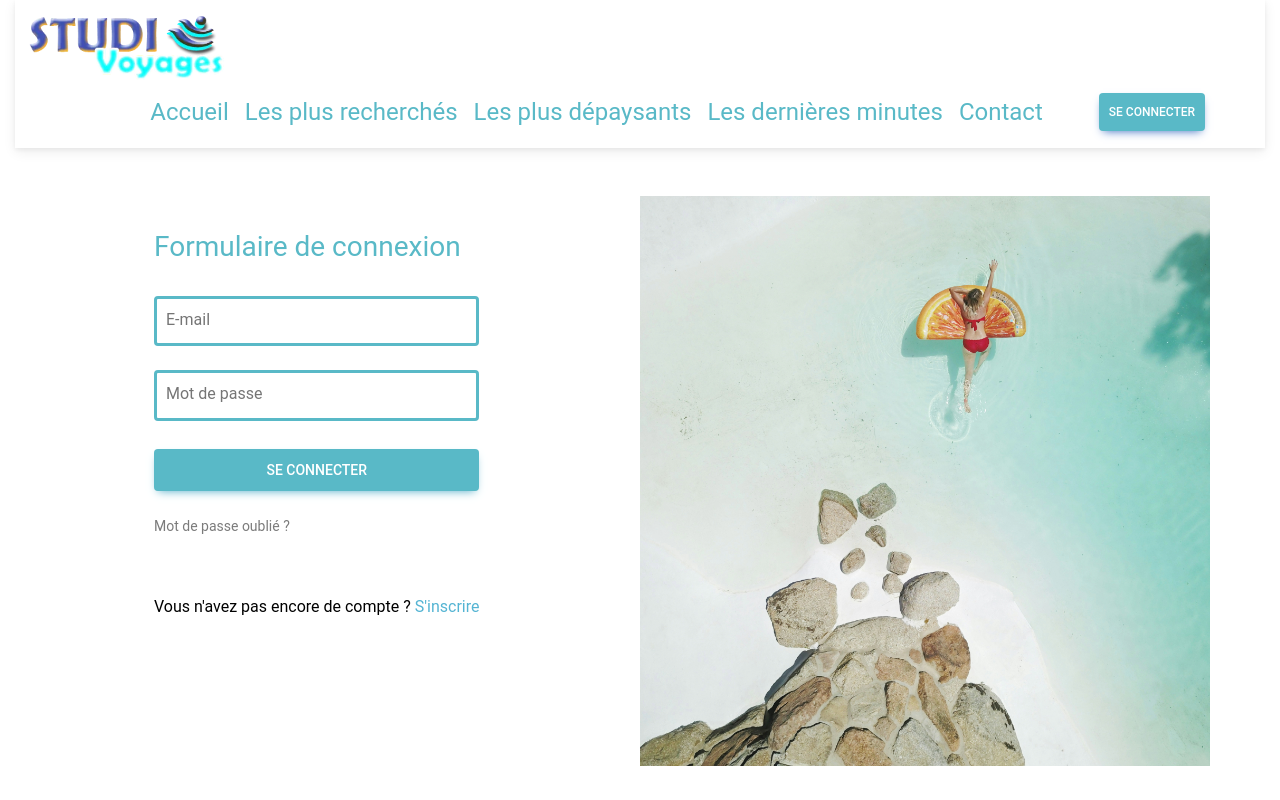
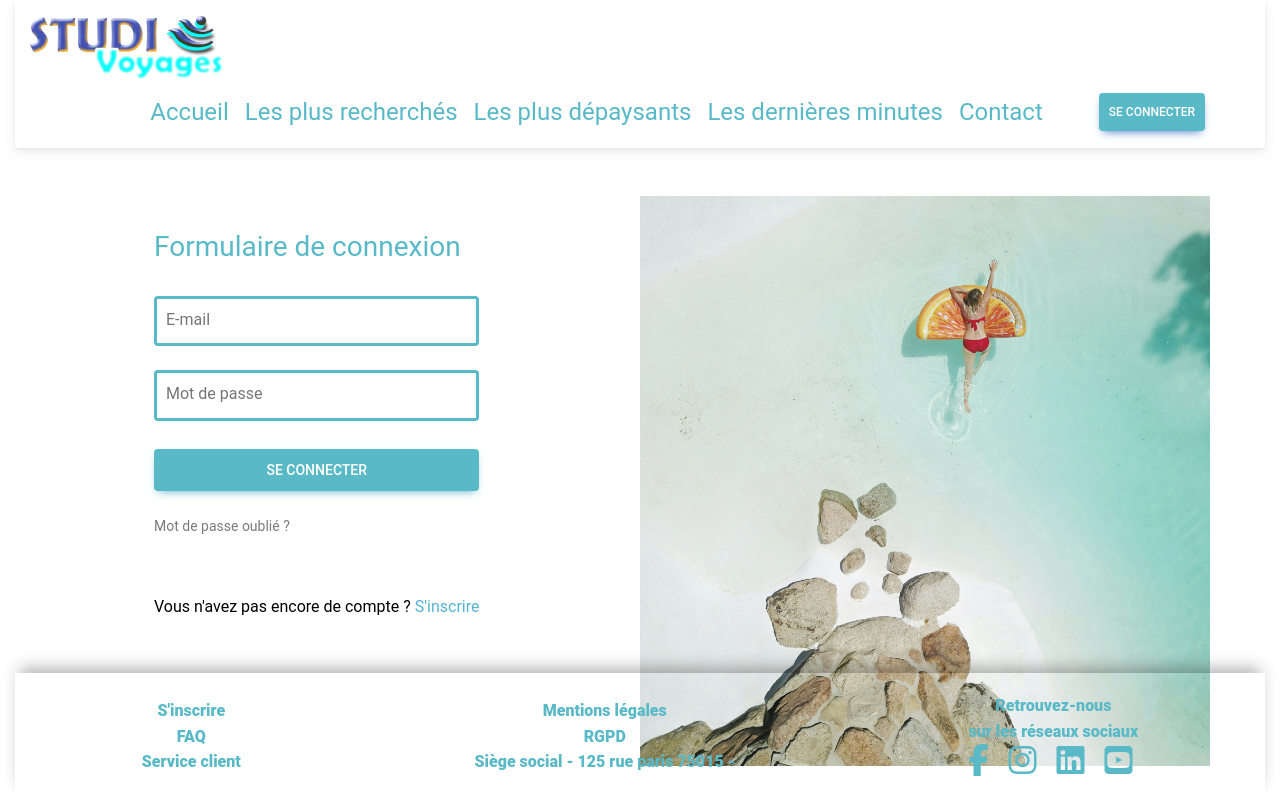
Before and after one commit to fredlesieur/studivoyage, a plain HTML site: page connexion.html in a window 1280 px wide. Shown: the top 800 px of the page. Drawn offline with nearby package versions, Linux system fonts and the light colour scheme.

```diff
--- a/connexion.html
+++ b/connexion.html
@@ -66,7 +66,7 @@
                         </div>
 
                     </div>
-                    <div class="col-sm-6 px-0 d-none d-sm-block">
+                    <div class="col-sm-6 px-0 d-flex">
                         <img src="assets/image/image8.jpg" alt="plage avec une femme sur un matelas dans l'eau" class="w-100 vh-50"
                             style="object-fit: cover; object-position: left;">
                     </div>
--- a/css/connexion.css
+++ b/css/connexion.css
@@ -8,12 +8,7 @@ button{
     cursor:pointer;
 
 }
-body{
-    height:100%;
-    margin: 0;
-    display: flex;
-    flex-direction: column;
-}
+
 header{
     margin-left: 15px;
     margin-right:15px;
@@ -50,6 +45,10 @@ footer{
     padding: 10px;
     margin-left: 15px;
     margin-right: 15px;
+    position:fixed;
+    bottom:0;
+    left:0;
+    right:0;
 
 }
 .bloc0{
```
